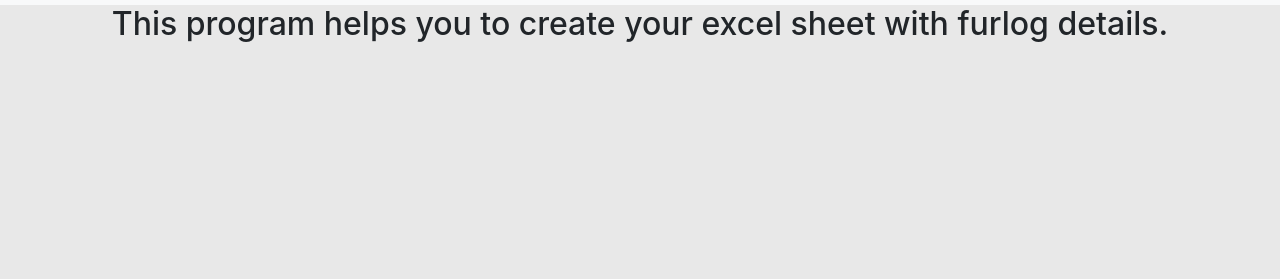
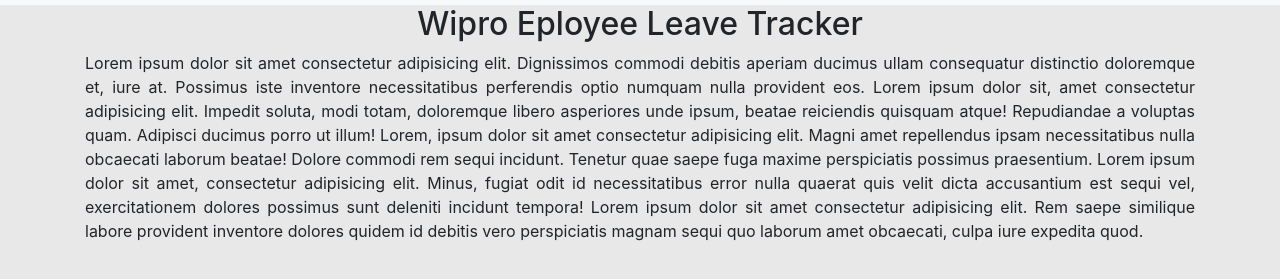
Before and after one commit to rvpandey99/ravi-portfolio, a website: page index.html in a window 1280 px wide. Shown: the part 53-332 px from the top of the page. Drawn offline with nearby package versions, Linux system fonts and the light colour scheme.

Commit message:
added some lorem

```diff
--- a/css/styles.scss
+++ b/css/styles.scss
@@ -10,6 +10,9 @@
 }
 
 .container{
-    text-align: center;
+    h2 {
+        text-align: center;
+    }
+    text-align: justify;
     background-color: #E8E8E8;
 }
--- a/index.html
+++ b/index.html
@@ -22,8 +22,8 @@
     </nav>
     <!-- navbar -->
     <div class="container">
-        <h2>This program helps you to create your excel sheet with furlog details.</h2>
-
+        <h2>Wipro Eployee Leave Tracker</h2>
+        <p>Lorem ipsum dolor sit amet consectetur adipisicing elit. Dignissimos commodi debitis aperiam ducimus ullam consequatur distinctio doloremque et, iure at. Possimus iste inventore necessitatibus perferendis optio numquam nulla provident eos. Lorem ipsum dolor sit, amet consectetur adipisicing elit. Impedit soluta, modi totam, doloremque libero asperiores unde ipsum, beatae reiciendis quisquam atque! Repudiandae a voluptas quam. Adipisci ducimus porro ut illum! Lorem, ipsum dolor sit amet consectetur adipisicing elit. Magni amet repellendus ipsam necessitatibus nulla obcaecati laborum beatae! Dolore commodi rem sequi incidunt. Tenetur quae saepe fuga maxime perspiciatis possimus praesentium. Lorem ipsum dolor sit amet, consectetur adipisicing elit. Minus, fugiat odit id necessitatibus error nulla quaerat quis velit dicta accusantium est sequi vel, exercitationem dolores possimus sunt deleniti incidunt tempora! Lorem ipsum dolor sit amet consectetur adipisicing elit. Rem saepe similique labore provident inventore dolores quidem id debitis vero perspiciatis magnam sequi quo laborum amet obcaecati, culpa iure expedita quod.</p>
     </div>
     <script src="./js/app.js"></script>
 </body>
```
Also changed, not shown: css/styles.css, 1 other file.
